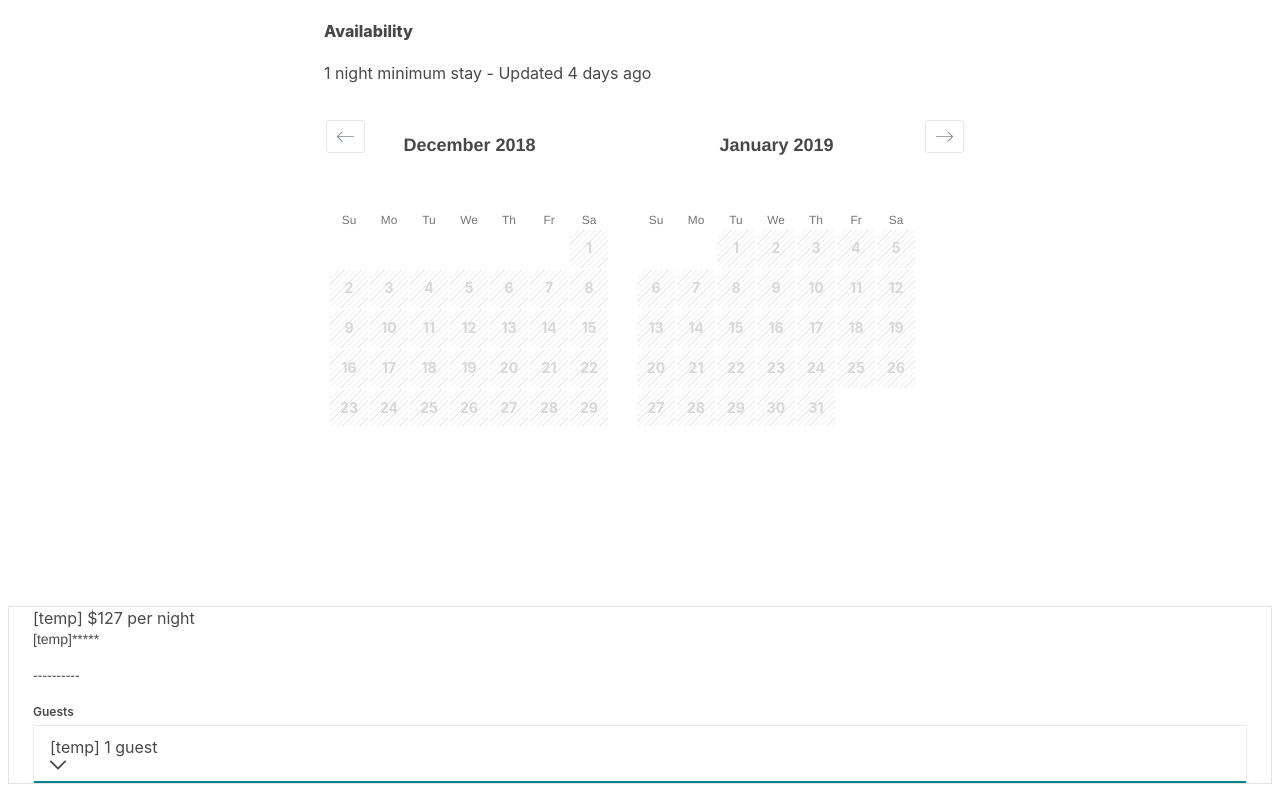
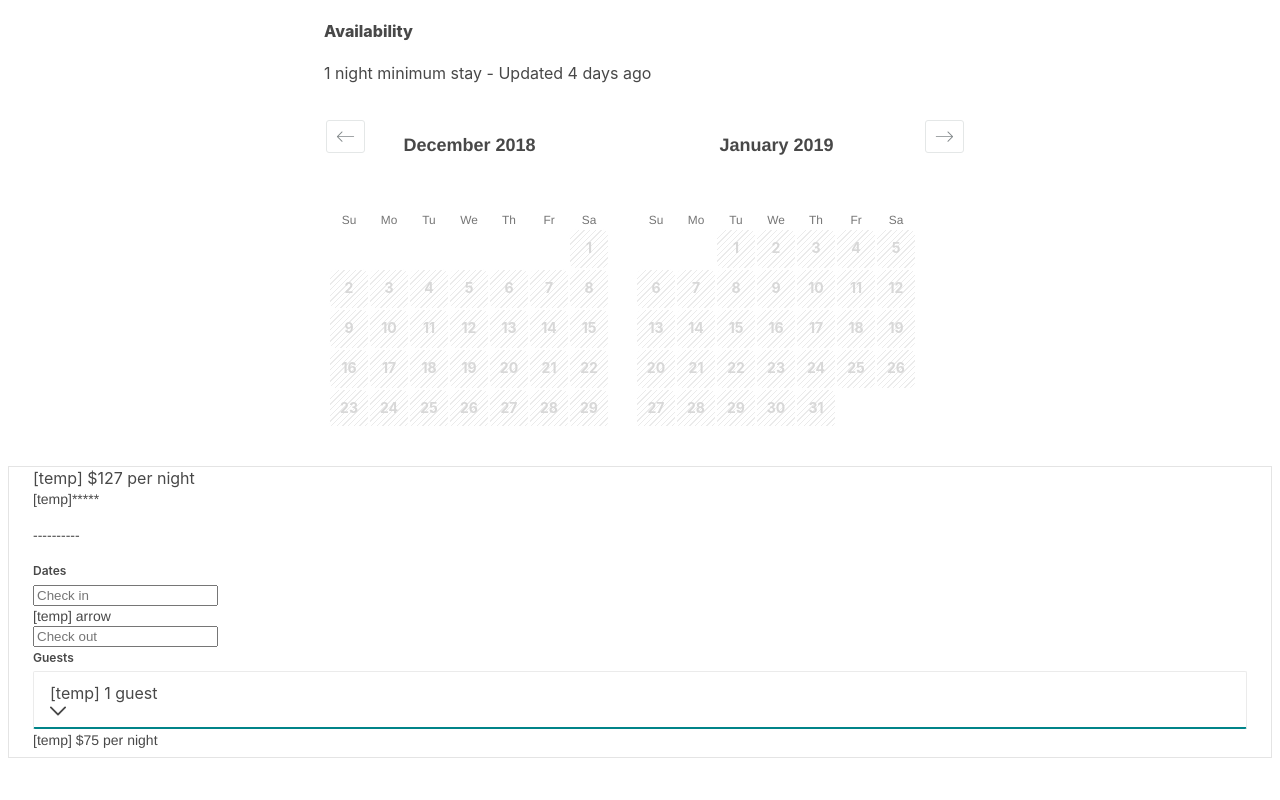
Before and after one commit to Bestbnb/BedBook, a React app: page / in a window 1280 px wide. Built offline with nearby package versions, Linux system fonts and the light colour scheme; no server answers.

Commit message:
Implement skeleton for booking module

```diff
--- a/client/src/components/Booking.jsx
+++ b/client/src/components/Booking.jsx
@@ -11,9 +11,23 @@ const Booking = (props) => (
     <div className='reviews'>[temp]*****</div>
     <div className='line'>----------</div>
     <form>
-      <Guests />
+      <div>
+        <Dates state={props.state}/>
+        <Guests state={props.state}/>
+      </div>
     </form>
+    <div style={{'marginBottom': '8px'}}>
+      <div>
+        <span>
+          [temp] $75 per night
+        </span>
+      </div>
 
+      <div style={{'marginBottom': '8px', 'margonTop': '8px'}}>
+        <div className="divider"></div>
+      </div>
+
+    </div>
   </div>
 );
 
--- a/client/src/components/Dates.jsx
+++ b/client/src/components/Dates.jsx
@@ -1,8 +1,18 @@
 import React from 'react';
 
-const Dates = () => (
+const Dates = (props) => (
   <div>
-    <label className='label'>Dates</label>
+    <label className='label-entry'>
+      <span className='label'>Dates</span>
+    </label>
+
+    <div>
+      <input value={`${props.state.checkIn !== null ? props.state.checkIn.toString() : ''}`} placeholder='Check in'></input>
+    </div>
+    <div>[temp] arrow</div>
+    <div>
+      <input value={`${props.state.checkOut !== null ? props.state.checkOut.toString() : ''}`} placeholder='Check out'></input>
+    </div>
   </div>
 );
 
--- a/public/styles.css
+++ b/public/styles.css
@@ -122,6 +122,14 @@ body {
   -moz-osx-font-smoothing: grayscale;
 }
 
+.divider {
+  border-bottom-width: var(--border-rule-border-width, 1px) !important;
+  border-bottom-color: var(--color-divider, #EBEBEB) !important;
+}
+
+/* --------------------------------------------------
+                  Calendar Module
+-------------------------------------------------- */
 
 .prevmonth {
   cursor: pointer !important;
```
Also changed, not shown: client/src/index.jsx (+0 -7 lines), test/seed.js (+1 -1 lines), public/dist/bundle.js.
